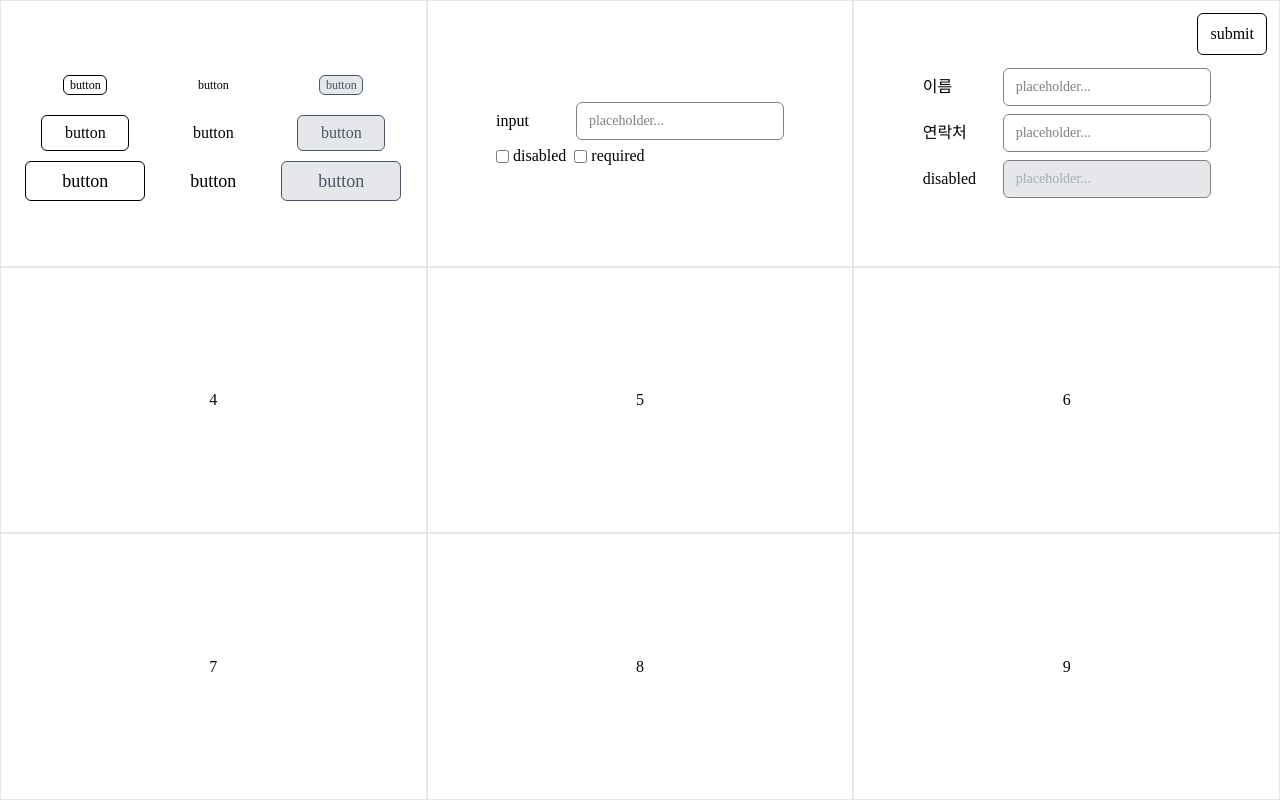
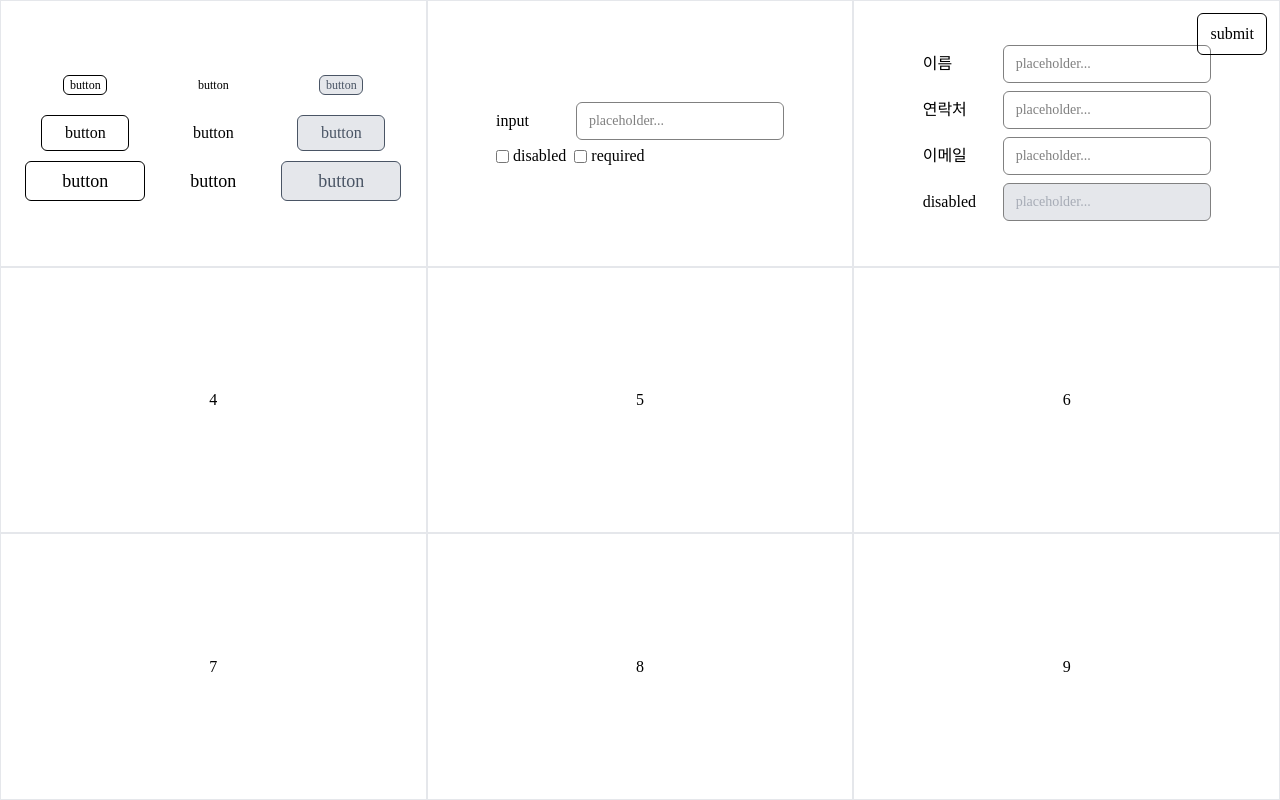
Before and after one commit to f-lab-edu/components-expo, a React (Vite) app: page / in a window 1280 px wide. Built offline with nearby package versions, Linux system fonts and the light colour scheme.

Commit message:
chore: Input 컴포넌트 내 react-hook-form 적용

```diff
--- a/src/components/input/ExhibitionInputGroup.tsx
+++ b/src/components/input/ExhibitionInputGroup.tsx
@@ -1,17 +1,42 @@
-import type { MouseEvent } from 'react';
+import { useState, type MouseEvent } from 'react';
 import Input from './Input';
+import { useForm } from 'react-hook-form';
+// import { EMAIL_INPUT, PHONE_INPUT } from '@/constants/input';
+import { EMAIL_INPUT, PHONE_INPUT } from '../../constants/input';
 
 export default function ExhibitionInputGroup() {
+  const {
+    register,
+    handleSubmit,
+    formState: { errors },
+  } = useForm();
+  const [data, setData] = useState('');
+
   const handleClickSubmit = (e: MouseEvent) => {
     e.stopPropagation();
   };
 
   return (
     <div className="w-full h-full flex justify-center items-center relative">
-      <form action="">
+      <form onSubmit={handleSubmit((data) => setData(JSON.stringify(data)))}>
         <div className="group flex flex-col p-2 gap-2">
-          <Input labelText="이름" />
-          <Input labelText="연락처" required />
+          <Input register={register} registerKey="name" labelText="이름" />
+          <Input
+            register={register}
+            registerKey="phone"
+            labelText="연락처"
+            required
+            requiredPattern={PHONE_INPUT}
+            errors={errors}
+          />
+          <Input
+            register={register}
+            registerKey="email"
+            labelText="이메일"
+            required
+            requiredPattern={EMAIL_INPUT}
+            errors={errors}
+          />
           <Input labelText="disabled" disabled />
         </div>
 
@@ -21,6 +46,7 @@ export default function ExhibitionInputGroup() {
         >
           submit
         </button>
+        {data}
       </form>
     </div>
   );
```
